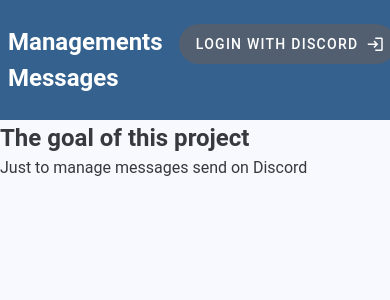
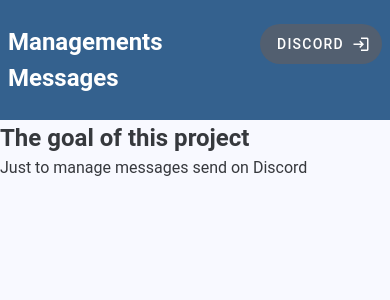
Before and after one commit to michellao/nuxt-app, a Nuxt app: page / in a window 390 px wide. Shown: the top 300 px of the page. Built offline with nearby package versions, Linux system fonts and the light colour scheme; no server answers.

Commit message:
Fix breaking the limit on mobile

```diff
--- a/components/NavView.vue
+++ b/components/NavView.vue
@@ -16,7 +16,7 @@
         <NuxtLink
             :to="urlOauth"
         >
-            <v-btn-secondary append-icon="mdi-login">Login with Discord</v-btn-secondary>
+            <v-btn-secondary append-icon="mdi-login">Discord</v-btn-secondary>
         </NuxtLink>
     </div>
 </template>
```
